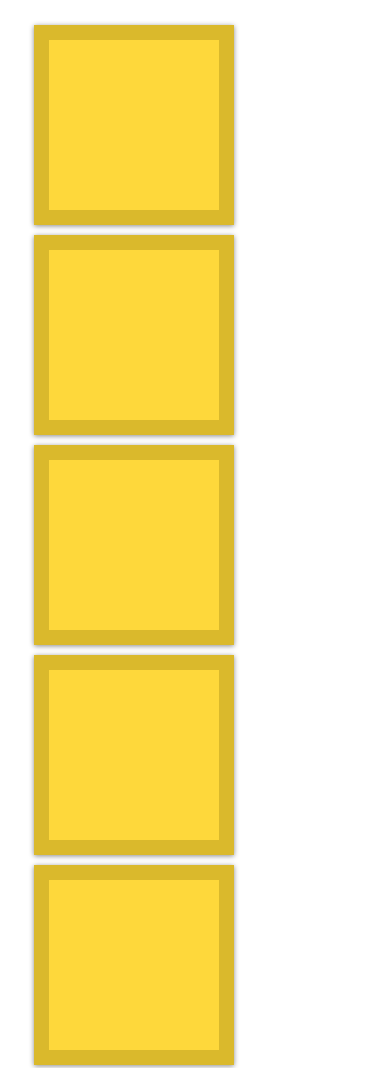
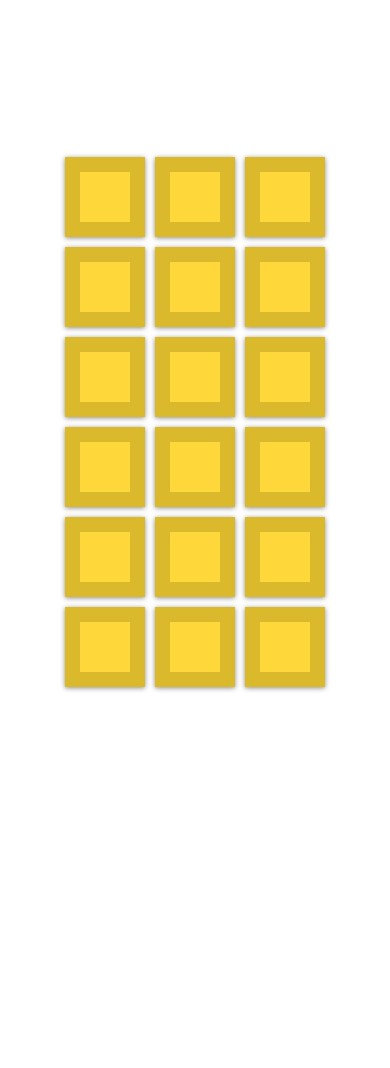
Before and after one commit to martajablonska/Memory_game, a plain HTML site: page index.html in a window 390 px wide. Shown: the top 1068 px of the page. After the commit the page ends 844 px from the top, so only its background shows below. Drawn offline with Linux system fonts and the light colour scheme.

Commit message:
Added basic media queries

```diff
--- a/index.html
+++ b/index.html
@@ -9,18 +9,7 @@
 </head>
 <body>
     <div class="container">
-        <div class="item"></div>
-        <div class="item"></div>
-        <div class="item"></div>
-        <div class="item"></div>
-        <div class="item"></div>
-        <div class="item"></div>
-        <div class="item"></div>
-        <div class="item"></div>
-        <div class="item"></div>
-        <div class="item"></div>
-        <div class="item"></div>
-        <div class="item"></div>
+        <div class="row">
             <div class="item"></div>
             <div class="item"></div>
             <div class="item"></div>
@@ -28,6 +17,23 @@
             <div class="item"></div>
             <div class="item"></div>
         </div>
+        <div class="row">
+            <div class="item"></div>
+            <div class="item"></div>
+            <div class="item"></div>
+            <div class="item"></div>
+            <div class="item"></div>
+            <div class="item"></div>
+        </div>
+        <div class="row">
+            <div class="item"></div>
+            <div class="item"></div>
+            <div class="item"></div>
+            <div class="item"></div>
+            <div class="item"></div>
+            <div class="item"></div>
+        </div>
+    </div>
     <script src="script.js"></script>
 </body>
 </html>
--- a/style.css
+++ b/style.css
@@ -6,20 +6,66 @@
 
 .container {
     display: flex;
-    flex-wrap: wrap;
-    width:85%;
-    margin:20px auto;
+    flex-direction: column;
+    align-items: center;
+    justify-content: center;
+    width:95%;
+    height: 100vh;
+    margin:auto;
+}
+
+.row {
+    display: flex;
+    flex-direction: row;
 }
 
 .item {
-    width:200px;
-    height: 200px;
+    width:170px;
+    height: 170px;
     background-position:center;
     background-size:contain;
     background-repeat: no-repeat;
     border-bottom: 1px solid rgba(0, 0, 0, 0.2);
 	box-shadow: 0 1px 5px rgba(0, 0, 0, 0.46);
     margin:5px;
+}
+
+@media (max-width:1200px) {
+    .item {
+        width:140px;
+        height:140px;
+    }
+}
+
+@media (max-width:1000px) {
+    .item {
+        width:120px;
+        height:120px;
+    }
+}
+
+@media (max-width:800px) {
+        .item {
+            width:100px;
+            height:100px;
+    }
+}
+
+@media (max-width:700px) {
+    .container {
+        display: flex;
+        flex-direction: row;
+    }
+
+    .row {
+        display: flex;
+        flex-direction: column;
+    }
+
+    .item {
+        width:80px;
+        height:80px;
+    }
 }
 
 .hidden {
```
Lines whose indentation alone changed are shown as unchanged.
